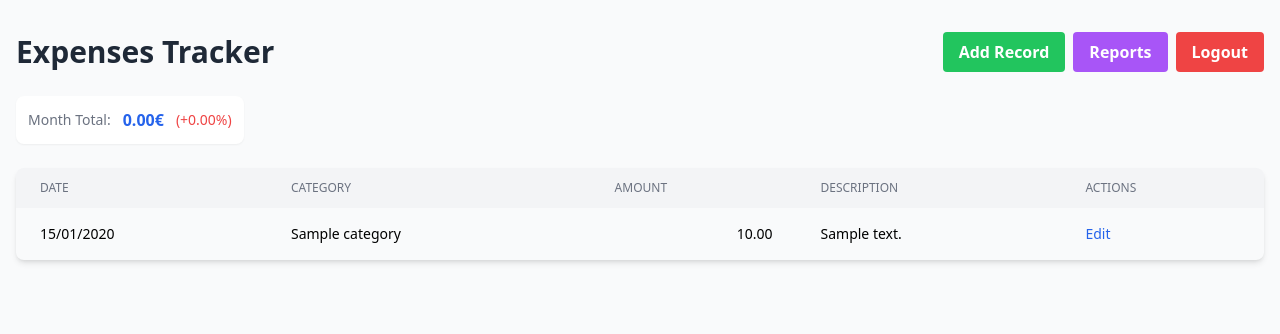
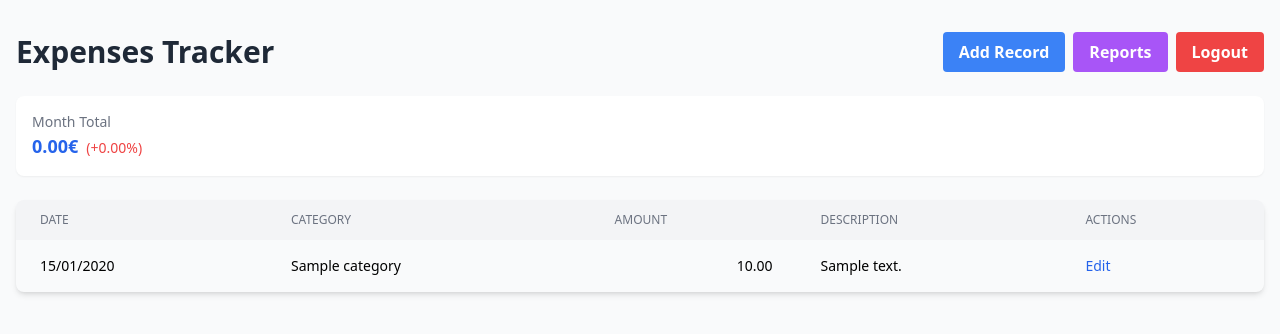
Before and after one commit to gpolic/expenses_php_tailwind, a PHP site: page / in a window 1280 px wide. Shown: the top 334 px of the page. Run offline with PHP 8.4, Linux system fonts and the light colour scheme; a user stored in the database is signed in; tables that the repository leaves empty hold one stand-in row (values such as "Sample post"); a stand-in replaces the project's code that opens the database connection; some libraries are stand-ins or nearby versions.

Commit message:
updates on ui

```diff
--- a/add_expense_details.php
+++ b/add_expense_details.php
@@ -62,13 +62,13 @@ try {
 
 </head>
 <body class="bg-gray-50">
-    <div class="container mx-auto px-4 py-4 sm:py-8 max-w-2xl">
+    <div class="container mx-auto px-4 py-8 max-w-2xl">
         <div class="flex flex-col sm:flex-row justify-between items-start sm:items-center gap-4 mb-6">
             <h1 class="text-xl sm:text-2xl font-bold text-gray-800">
                 New Expense: <?php echo htmlspecialchars($category['category_name']); ?>
             </h1>
             <a href="add_record.php"
-               class="text-blue-500 hover:text-blue-700 text-sm sm:text-base">
+               class="text-blue-500 hover:text-blue-700 text-sm sm:text-base font-medium self-center">
                 Back to Categories
             </a>
         </div>
--- a/add_record.php
+++ b/add_record.php
@@ -64,11 +64,11 @@ try {
   <script src="https://cdn.tailwindcss.com"></script>
 </head>
 <body class="bg-gray-50">
-    <div class="container mx-auto px-4 py-4 sm:py-8 max-w-2xl">
+    <div class="container mx-auto px-4 py-8 max-w-2xl">
         <div class="flex flex-col sm:flex-row justify-between items-start sm:items-center gap-4 mb-6">
             <h1 class="text-xl sm:text-2xl font-bold text-gray-800">Select Category</h1>
             <a href="index.php"
-               class="text-blue-500 hover:text-blue-700 text-sm sm:text-base">
+               class="text-blue-500 hover:text-blue-700 text-sm sm:text-base font-medium self-center">
                 Back to List
             </a>
         </div>
--- a/edit.php
+++ b/edit.php
@@ -76,11 +76,11 @@ try {
   <script src="https://cdn.tailwindcss.com"></script>
 </head>
 <body class="bg-gray-50">
-    <div class="container mx-auto px-4 py-4 sm:py-8 max-w-2xl">
+    <div class="container mx-auto px-4 py-8 max-w-2xl">
         <div class="flex flex-col sm:flex-row justify-between items-start sm:items-center gap-4 mb-6">
             <h1 class="text-xl sm:text-2xl font-bold text-gray-800">Edit Expense</h1>
             <a href="index.php"
-               class="text-blue-500 hover:text-blue-700 text-sm sm:text-base">
+               class="text-blue-500 hover:text-blue-70 text-sm sm:text-base font-medium self-center">
                 Back to List
             </a>
         </div>
--- a/index.php
+++ b/index.php
@@ -103,33 +103,35 @@ try {
         <h1 class="text-2xl sm:text-3xl font-bold text-gray-800">Expenses Tracker</h1>
         <div class="flex gap-2 w-full sm:w-auto">
           <a href="add_record.php"
-          class="flex-1 sm:flex-none bg-green-500 hover:bg-green-700 text-white font-bold py-2 px-4 rounded text-center text-sm sm:text-base">
+          class="flex-1 sm:flex-none bg-blue-500 hover:bg-blue-700 text-white font-bold py-2 px-4 rounded text-center text-sm sm:text-base flex items-center justify-center">
             Add Record
           </a>
           <a href="reports.php"
-          class="flex-1 sm:flex-none bg-purple-500 hover:bg-purple-700 text-white font-bold py-2 px-4 rounded text-center text-sm sm:text-base">
+          class="flex-1 sm:flex-none bg-purple-500 hover:bg-purple-700 text-white font-bold py-2 px-4 rounded text-center text-sm sm:text-base flex items-center justify-center">
             Reports
           </a>
           <a href="logout.php"
-          class="flex-1 sm:flex-none bg-red-500 hover:bg-red-700 text-white font-bold py-2 px-4 rounded text-center text-sm sm:text-base">
+          class="flex-1 sm:flex-none bg-red-500 hover:bg-red-700 text-white font-bold py-2 px-4 rounded text-center text-sm sm:text-base flex items-center justify-center">
             Logout
           </a>
         </div>
       </div>
 
-      <div class="inline-block bg-white rounded-lg shadow-sm p-3 mb-6">
+      <div class="bg-white rounded-lg shadow-sm p-4 mb-6">
         <div class="flex items-center gap-3">
-          <span class="text-sm font-medium text-gray-500">
-            Month Total:
-          </span>
-          <span class="text-base font-bold text-blue-600">
+          <div>
+            <h2 class="text-sm font-medium text-gray-500">Month Total</h2>
+            <div class="flex items-baseline gap-2">
+              <p class="text-lg font-bold text-blue-600">
                  <?= number_format($currentMonthTotal['monthTotal'], 2) ?>€
-           </span>
+              </p>
               <?php if (isset($percentageChange)): ?>
               <span class="text-sm font-medium <?php echo $percentageChange >= 0 ? 'text-red-500' : 'text-green-500'; ?>">
                 (<?= $percentageChange >= 0 ? '+' : '' ?><?= number_format($percentageChange, 2) ?>%)
               </span>
               <?php endif; ?>
+            </div>
+          </div>
         </div>
       </div>
 
--- a/login.php
+++ b/login.php
@@ -15,7 +15,7 @@ if(isset($_SESSION['user_id'])) {
   <script src="https://cdn.tailwindcss.com"></script>
 </head>
 <body class="bg-gray-50">
-    <div class="min-h-screen flex items-center justify-center">
+    <div class="min-h-screen flex items-center justify-center bg-gray-50">
         <div class="bg-white p-8 rounded-lg shadow-lg w-96">
             <h1 class="text-2xl font-bold mb-6 text-center">Expense Tracker Login</h1>
             <form method="POST" action="auth.php">
@@ -30,7 +30,7 @@ if(isset($_SESSION['user_id'])) {
                            class="shadow border rounded w-full py-2 px-3 text-gray-700">
                 </div>
                 <button type="submit"
-                        class="w-full bg-blue-500 hover:bg-blue-700 text-white font-bold py-2 px-4 rounded">
+                        class="w-full bg-blue-500 hover:bg-blue-700 text-white font-bold py-3 px-4 rounded">
                     Login
                 </button>
             </form>
--- a/reports.php
+++ b/reports.php
@@ -114,11 +114,11 @@ try {
             <h1 class="text-2xl sm:text-3xl font-bold text-gray-800">Expense Reports</h1>
             <div class="flex gap-2 w-full sm:w-auto">
                 <a href="index.php"
-                   class="flex-1 sm:flex-none bg-blue-500 hover:bg-blue-700 text-white font-bold py-2 px-4 rounded text-center text-sm sm:text-base">
+                   class="flex-1 sm:flex-none bg-blue-500 hover:bg-blue-700 text-white font-bold py-2 px-4 rounded text-center text-sm sm:text-base flex items-center justify-center">
                     Back to List
                 </a>
                 <a href="logout.php"
-                   class="flex-1 sm:flex-none bg-red-500 hover:bg-red-700 text-white font-bold py-2 px-4 rounded text-center text-sm sm:text-base">
+                   class="flex-1 sm:flex-none bg-red-500 hover:bg-red-700 text-white font-bold py-2 px-4 rounded text-center text-sm sm:text-base flex items-center justify-center">
                     Logout
                 </a>
             </div>
```
Lines whose indentation alone changed are shown as unchanged.
